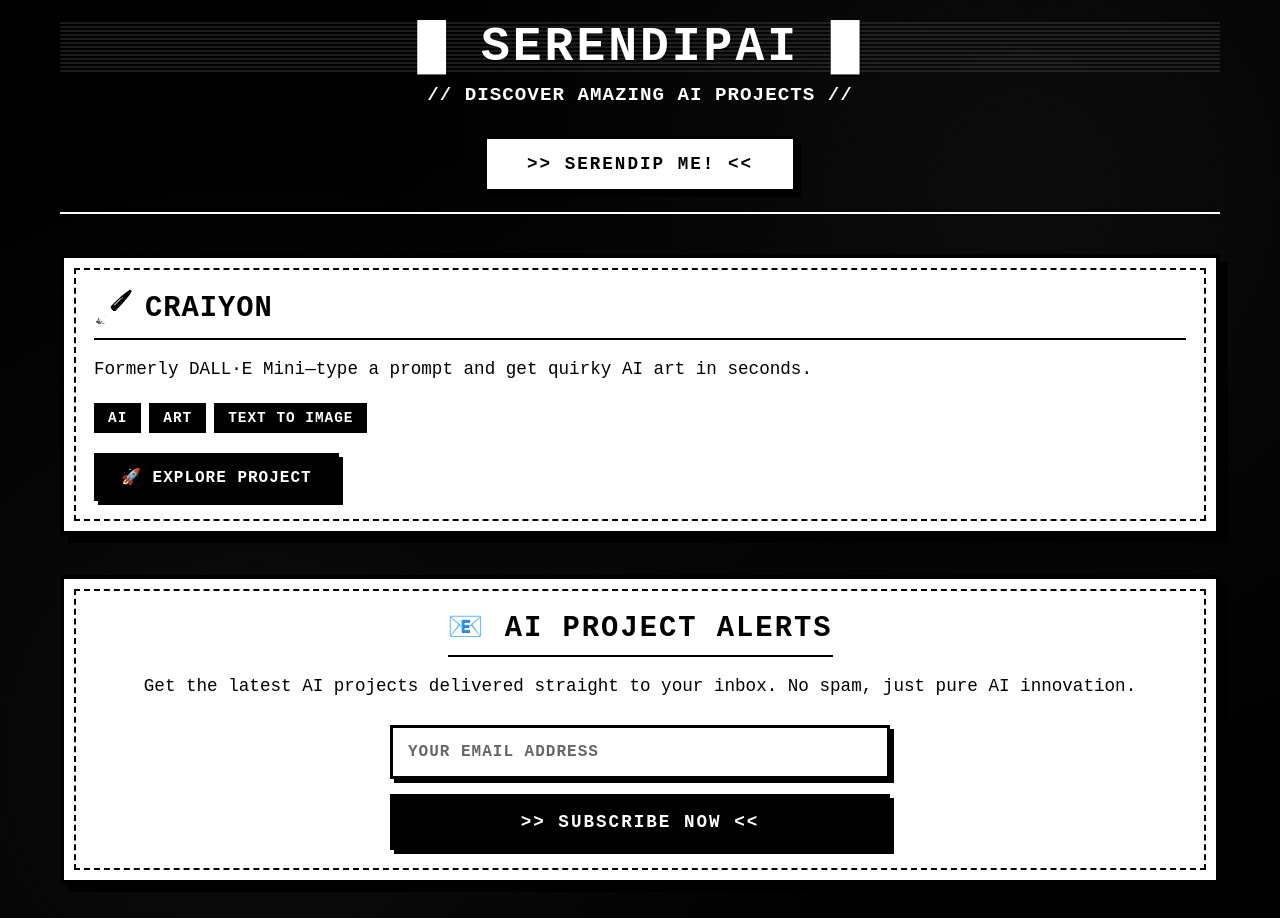
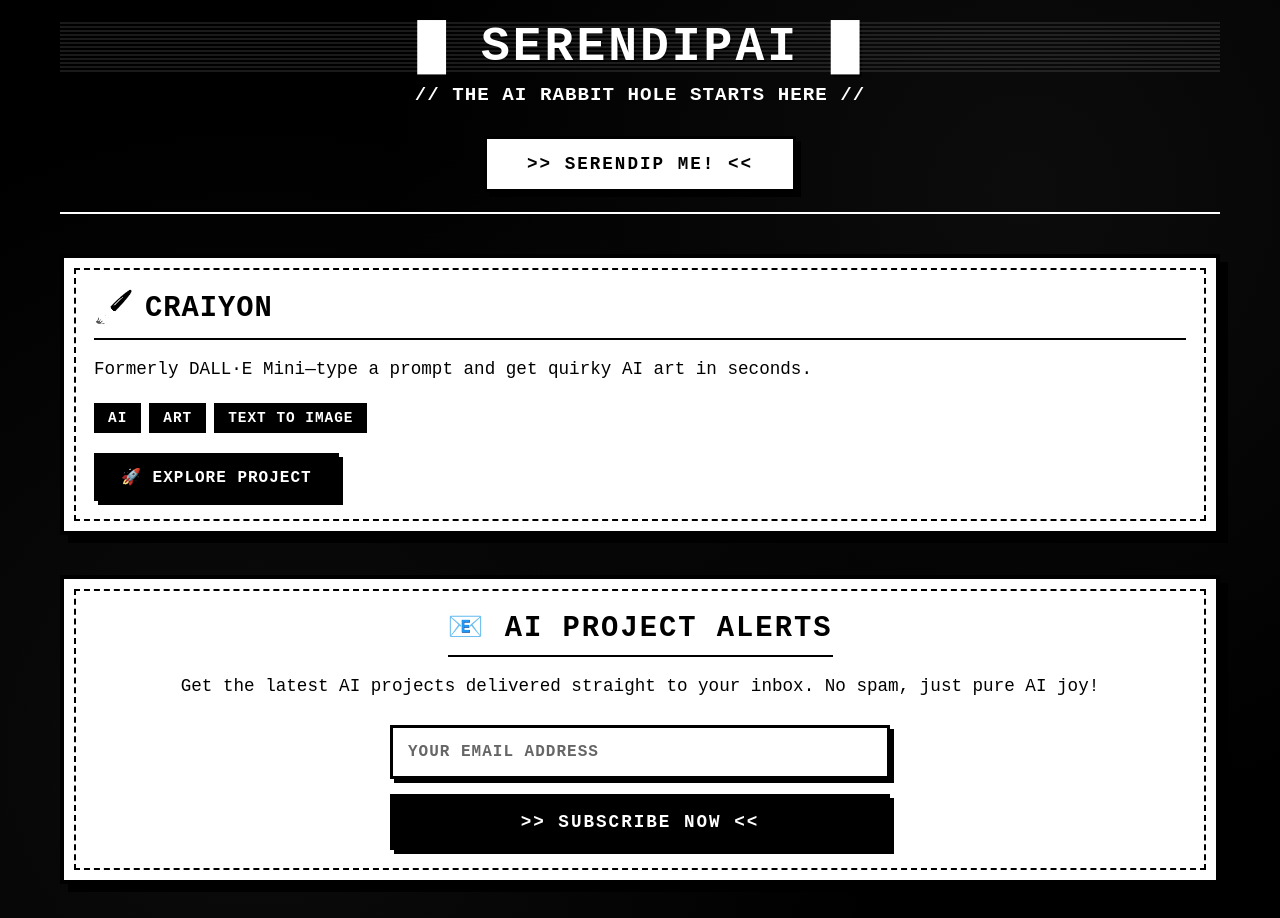
Before and after one commit to Mrmarthub/serendipai, a website: page index.html in a window 1280 px wide. Drawn offline with Linux system fonts and the light colour scheme.

Commit message:
Update index.html

```diff
--- a/index.html
+++ b/index.html
@@ -464,7 +464,7 @@
   <div class="container">
     <div class="header">
       <h1>█ SerendipAI █</h1>
-      <p>// DISCOVER AMAZING AI PROJECTS //</p>
+      <p>// THE AI RABBIT HOLE STARTS HERE //</p>
 
       <button class="stumble-button" onclick="stumbleToNext()" id="stumbleBtn">>> SERENDIP ME! << </button>
     </div>
@@ -480,7 +480,7 @@
     <div class="newsletter-section">
       <div class="newsletter-title">📧 AI PROJECT ALERTS</div>
       <div class="newsletter-description">
-        Get the latest AI projects delivered straight to your inbox. No spam, just pure AI innovation.
+        Get the latest AI projects delivered straight to your inbox. No spam, just pure AI joy!
       </div>
 
       <form class="newsletter-form" onsubmit="subscribeNewsletter(event)">
```
